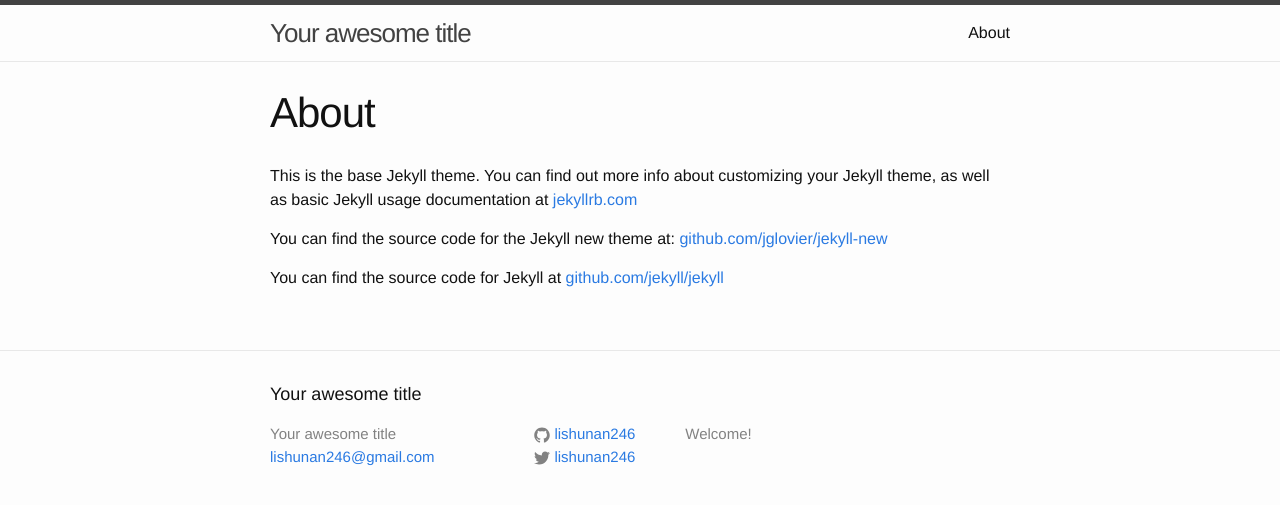
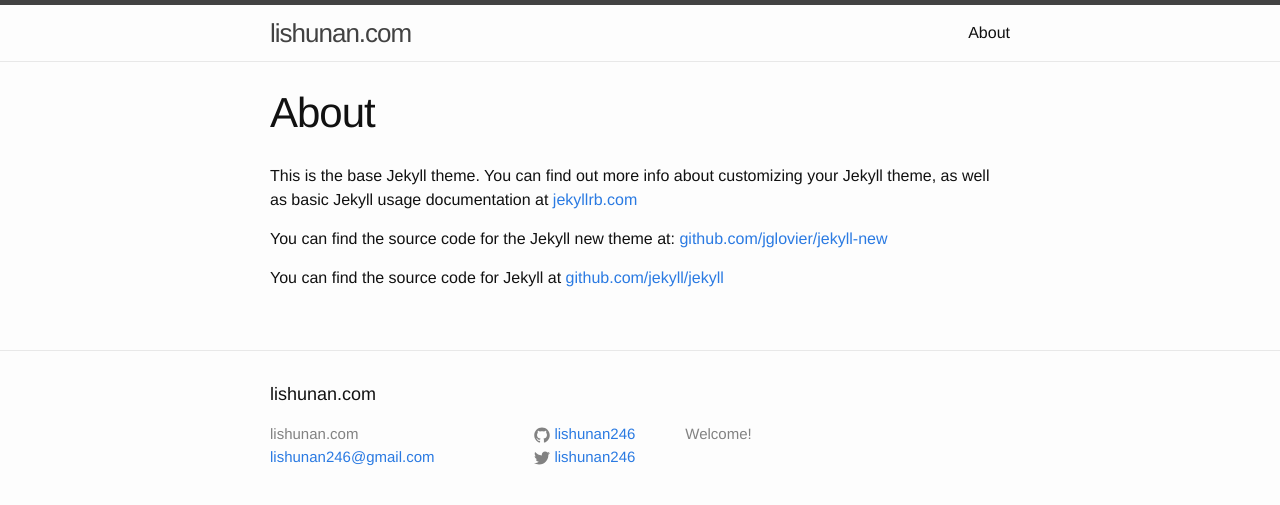
Before and after one commit to lishunan246/lishunan246.github.io, a Jekyll site: the page built from about.md, in a window 1280 px wide. Shown: the top 505 px of the page. Built offline with Jekyll 4.4.1, drawn with Linux system fonts in a browser that asks for light colours.

Commit message:
change title

```diff
--- a/_config.yml
+++ b/_config.yml
@@ -1,5 +1,5 @@
 # Site settings
-title: Your awesome title
+title: lishunan.com
 email: lishunan246@gmail.com
 description: > # this means to ignore newlines until "baseurl:"
   Welcome!
```
